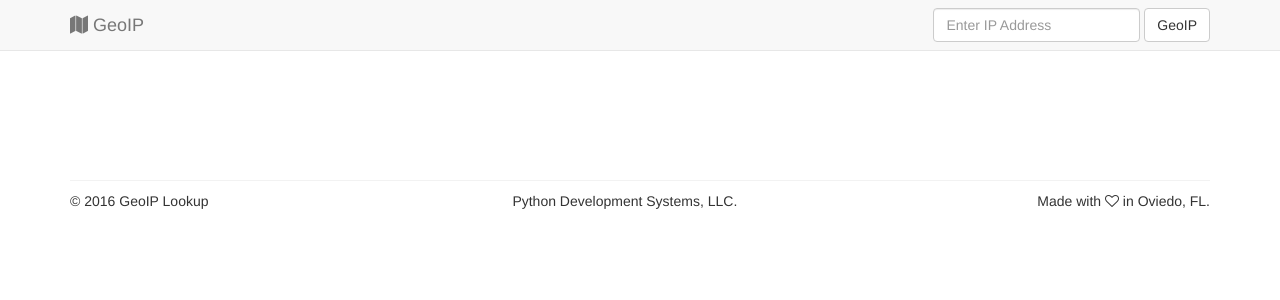
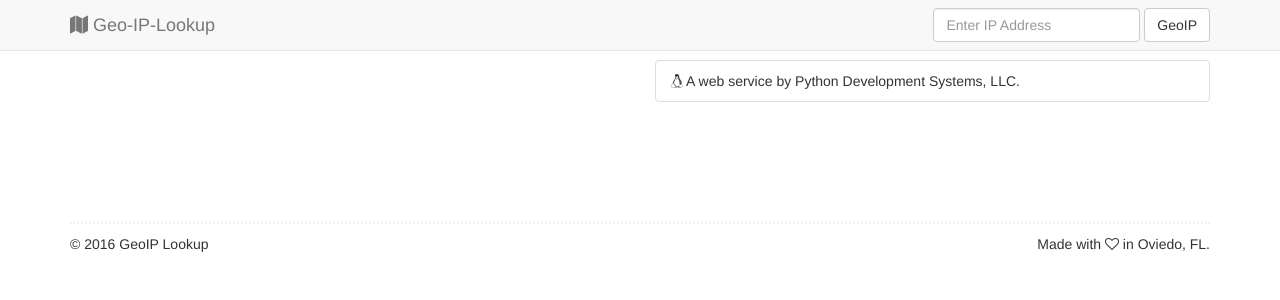
Before and after one commit to craigderington/geoip, a Flask app: template templates/index.html in a window 1280 px wide. Shown: the top 300 px of the page. Run offline with Flask 2, Linux system fonts and the light colour scheme; the template is opened without the code that fills it, so the values that code supplies are empty; some libraries are stand-ins or nearby versions.

Commit message:
Update template footer and form default value.

```diff
--- a/templates/_layout.html
+++ b/templates/_layout.html
@@ -41,12 +41,12 @@
                     <span class="icon-bar"></span>
                     <span class="icon-bar"></span>
                 </button>
-                <a class="navbar-brand" href="/"><i class="fa fa-map"></i> GeoIP </a>
+                <a class="navbar-brand" href="/"><i class="fa fa-map"></i> Geo-IP-Lookup </a>
             </div>
             <div id="navbar" class="navbar-collapse collapse">
                 <form class="navbar-form navbar-right" method="post" action="{{ url_for('index') }}">
                     <div class="form-group">
-                        <input type="text" name="ip_add" placeholder="Enter IP Address" class="form-control" {% if request.form['ip_add'] %}value="{{ request.form['ip_add'] }}"{% endif %}>
+                        <input type="text" name="ip_add" placeholder="Enter IP Address" class="form-control" value="{% if request.form['ip_add'] %}{{ request.form['ip_add'] }}{% else %}{{ ip_address }}{% endif %}">
                     </div>
                     <button type="submit" class="btn btn-default">GeoIP</button>
                 </form>
@@ -65,13 +65,19 @@
     </div>
 
 
-
-
-    <footer class="footer" style="margin-top:100px;border-top:1px solid #f2f2f2;">
-        <p style="margin-top:10px;">&copy; 2016 GeoIP Lookup <span style="margin-left:300px;">Python Development Systems, LLC.</span><span class="pull-right">Made with <i class="fa fa-heart-o"></i> in Oviedo, FL.</span></p>
+    <footer class="footer" style="margin-top:100px;border-top:2px dotted #f2f2f2;">
+        <div class="row" style="margin-top:10px;">
+            <div class="col-md-6">
+                &copy; 2016 GeoIP Lookup
+            </div>
+            <div class="col-md-6">
+                <span class="pull-right">Made with <i class="fa fa-heart-o"></i> in Oviedo, FL.</span>
+            </div>
+        </div>
     </footer>
 
 </div> <!-- /container -->
+
 <script src="//ajax.googleapis.com/ajax/libs/jquery/3.1.1/jquery.min.js"></script>
 <script src="//maxcdn.bootstrapcdn.com/bootstrap/3.3.7/js/bootstrap.min.js"></script>
 </body>
--- a/templates/index.html
+++ b/templates/index.html
@@ -1,5 +1,5 @@
 {% extends "_layout.html" %}
-{% block title %}GeoIP Lookup{% endblock %}
+{% block title %}GeoIP Lookup &raquo; Convert IP Address to a Physical Location.{% endblock %}
 {% block content %}
 <ul class="list-group">
 {% for k, v in location.items() %}
@@ -10,5 +10,8 @@
         </span>
     </li>
 {% endfor %}
+    <li class="list-group-item">
+        <i class="fa fa-linux"></i> A web service by Python Development Systems, LLC.
+    </li>
 </ul>
 {% endblock %}
```
